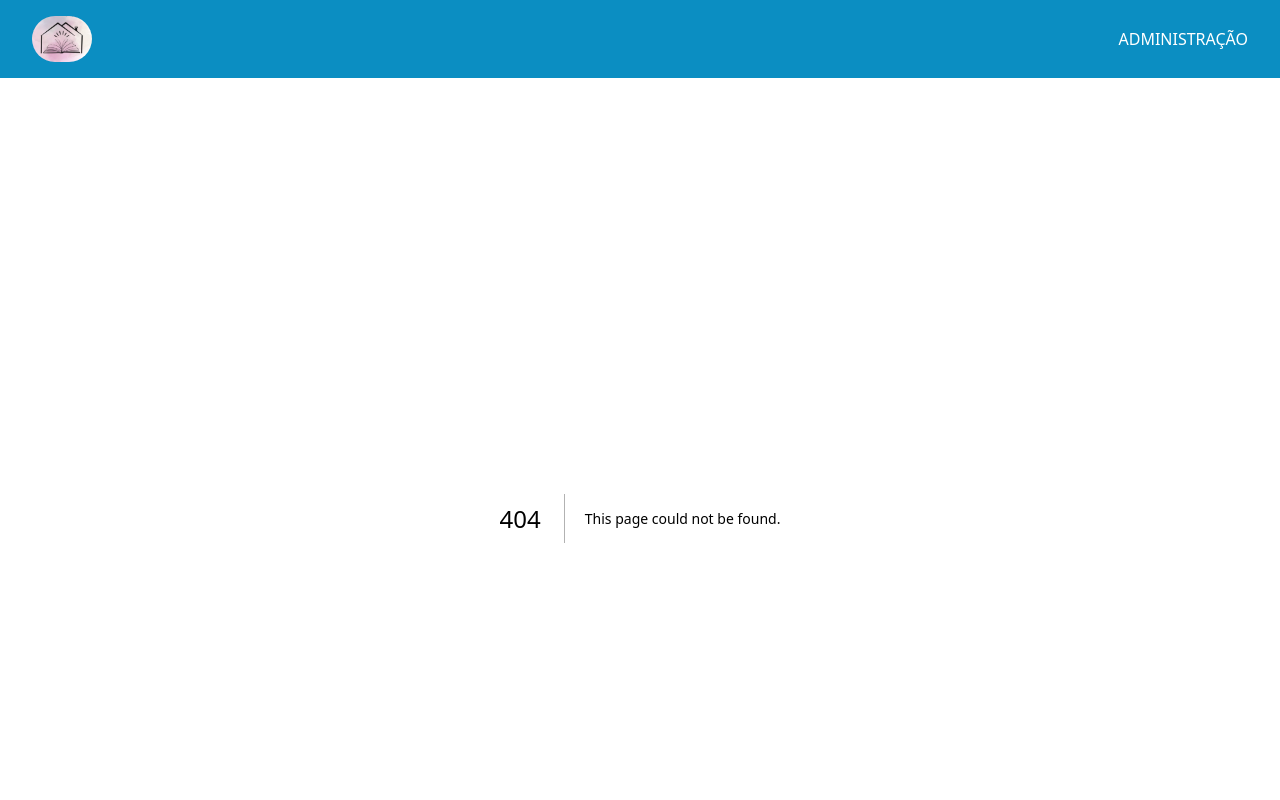
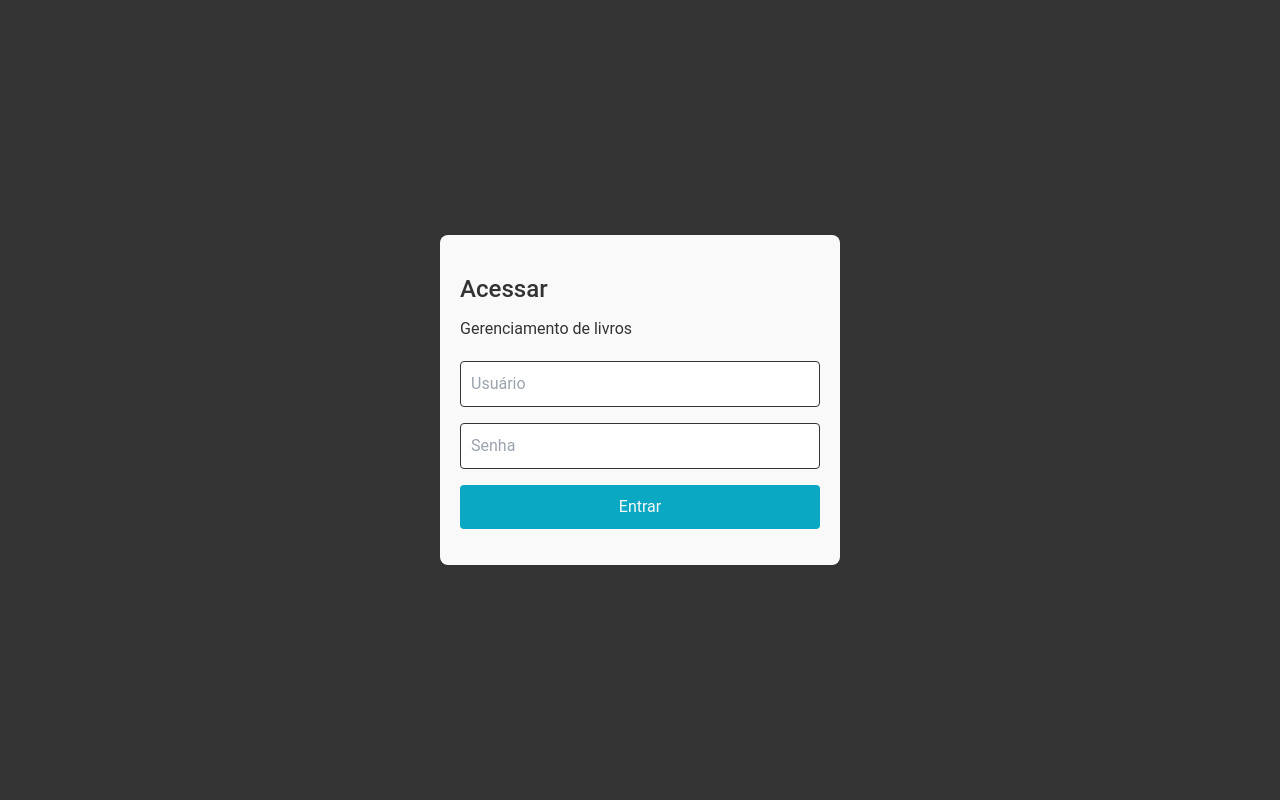
Before and after one commit to douglasmatosdev/cceak-books, a Next.js app: page /login in a window 1280 px wide. Before the commit this address had no page. Shown: the top 800 px of the page. Built offline with nearby package versions, Linux system fonts and the light colour scheme.

Commit message:
authentication

```diff
--- a/src/app/api/auth/route.ts
+++ b/src/app/api/auth/route.ts
@@ -2,15 +2,11 @@ import { fetchGoogleSheets } from '@/services/spreadsheetToDTO'
 import { NextRequest, NextResponse } from 'next/server'
 
 export async function POST(req: NextRequest): Promise<NextResponse> {
+    console.log('POST ==> /api/auth')
+
     const spreadsheet = await fetchGoogleSheets()
-
     const body = await req.json()
 
-    const { searchParams } = new URL(req.url)
-
-    const auth = searchParams.get('auth')
-
-    if (auth) {
     const userAdmin = spreadsheet.get.auth
 
     if (userAdmin) {
@@ -25,6 +21,3 @@ export async function POST(req: NextRequest): Promise<NextResponse> {
 
     return NextResponse.json({ status: 401 })
 }
-
-    return NextResponse.json({ status: 401 })
-}
--- a/src/app/auth/page.tsx
+++ b/src/app/login/page.tsx
@@ -1,5 +1,7 @@
 'use client'
 
+import { Loading } from '@/components/Loading'
+import { useToastify } from '@/hooks/useToastify'
 import { api } from '@/services/api'
 import { useRouter } from 'next/navigation'
 import { useState } from 'react'
@@ -8,8 +10,11 @@ import styled from 'styled-components'
 export default function Auth(): JSX.Element {
     const [username, setUsername] = useState('')
     const [password, setPassword] = useState('')
+    const [loading, setLoading] = useState(false)
 
     const router = useRouter()
+
+    const { toast } = useToastify()
 
     const onChange = (e: React.ChangeEvent<HTMLInputElement>): void => {
         const { name, value } = e.target
@@ -22,18 +27,37 @@ export default function Auth(): JSX.Element {
     }
 
     const handleLogin = async (): Promise<void> => {
-        api.auth.post({ username, password }).then(res => {
+        setLoading(true)
+
+        api.auth
+            .post({ username, password })
+            .then(res => {
                 if (res.status === 200) {
                     document.cookie = 'cceak-logged=yes'
 
                     router.push('/')
+
+                    toast('Você está logado', 'success')
+                } else {
+                    toast('Usuário ou senha inválidos', 'error')
                 }
+            })
+            .catch(error => {
+                console.error('[Auth] - Error login:', error)
+                toast('Erro ao tentar logar', 'error')
+            })
+            .finally(() => {
+                setLoading(false)
             })
     }
 
     return (
         <AuthForm>
             <div>
+                {loading ? (
+                    <Loading />
+                ) : (
+                    <>
                         <h1>Acessar</h1>
                         <h3>Gerenciamento de livros</h3>
                         <input
@@ -56,6 +80,8 @@ export default function Auth(): JSX.Element {
                         <button disabled={!username || !password} onClick={handleLogin} type="button">
                             Entrar
                         </button>
+                    </>
+                )}
             </div>
         </AuthForm>
     )
@@ -78,6 +104,7 @@ const AuthForm = styled.form`
     right: 0;
     bottom: 0;
     z-index: 100;
+    padding: 0 16px;
 
     & > div {
         border-radius: 8px;
@@ -91,7 +118,7 @@ const AuthForm = styled.form`
         font-size: 16px;
         font-weight: 400;
         line-height: 1.5;
-        padding: 20px;
+        padding: 36px 20px;
 
         h1 {
             font-size: 24px;
--- a/src/app/pages/dashboard/users/page.tsx
+++ b/src/app/pages/dashboard/users/page.tsx
@@ -31,8 +31,6 @@ export default function Users(): JSX.Element {
     }
 
     useEffect(() => {
-        window.location.reload()
-
         api.sheet.users
             .get()
             .then(data => {
--- a/src/middleware.ts
+++ b/src/middleware.ts
@@ -5,11 +5,11 @@ export async function middleware(request: NextRequest): Promise<NextResponse<unk
     const cceakLogged = request.cookies.get('cceak-logged')
 
     if (!cceakLogged) {
-        return NextResponse.redirect(new URL('/auth', request.url))
+        return NextResponse.redirect(new URL('/login', request.url))
     }
 
     return NextResponse.next()
 }
 export const config = {
-    matcher: ['/((?!auth|_next/static|_next/image|favicon.ico|images|icons|scripts).*)']
+    matcher: ['/((?!api/auth|login|_next/static|_next/image|favicon.ico|images|icons|scripts).*)']
 }
--- a/src/services/api.ts
+++ b/src/services/api.ts
@@ -32,13 +32,19 @@ export const api = {
     auth: {
         post: async (auth: { username: string; password: string }): Promise<AxiosResponse> => {
             const response = await ax
-                .post<{ username: string; password: string }>('/api/auth', JSON.stringify(auth), {
+                .post<AxiosResponse>('/api/auth', JSON.stringify(auth), {
                     headers: {
                         'Content-Type': 'application/json'
                     }
                 })
                 .then(res => {
-                    return res
+                    if (res?.status === 200) {
+                        return res
+                    } else {
+                        res.status = 401
+
+                        return res
+                    }
                 })
                 .catch(error => {
                     console.error('[Sheet] - Error login:', error)
```
Lines whose indentation alone changed are shown as unchanged.
